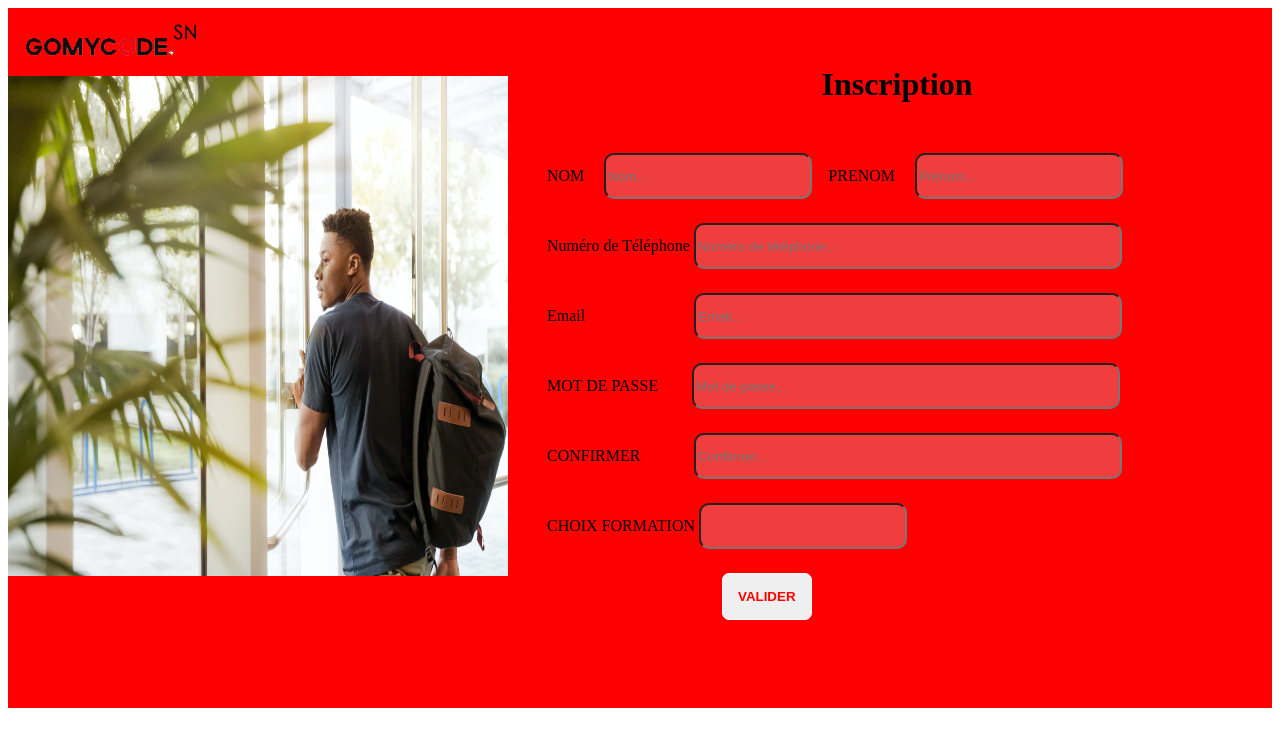
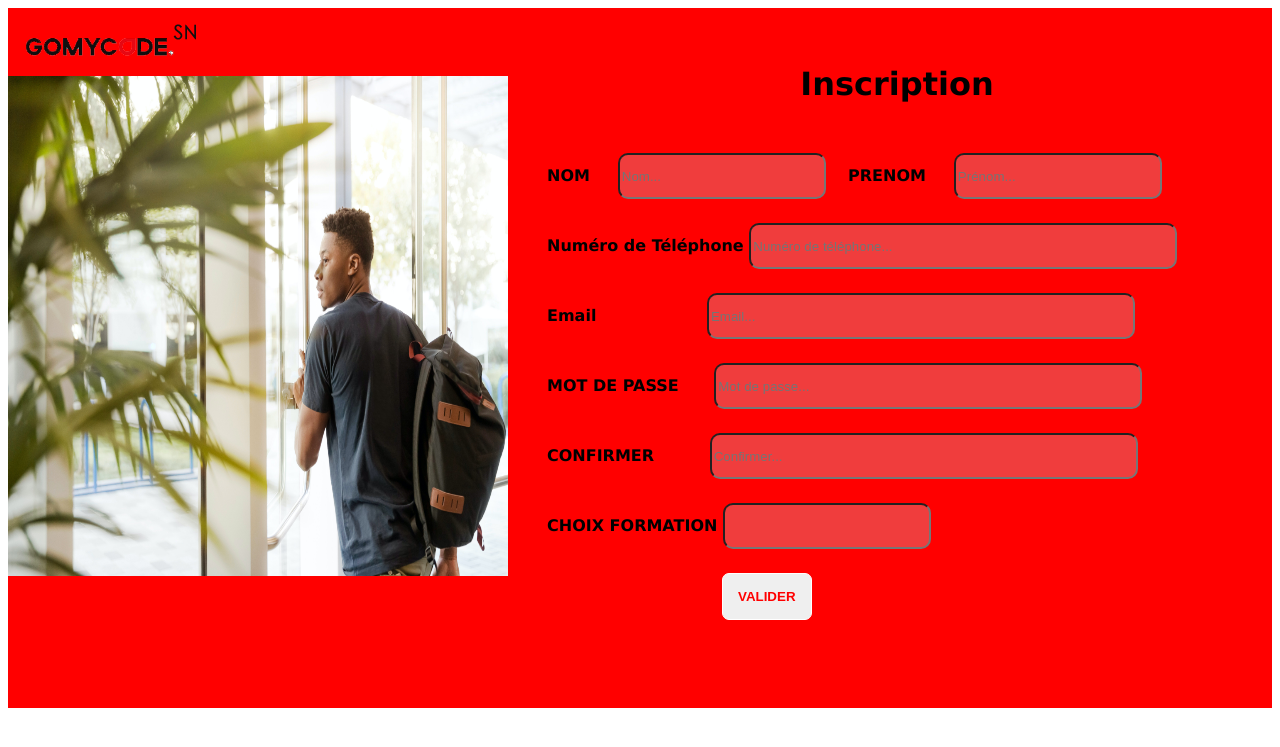
Before and after one commit to Lvmzoo-Dev/hackaton_gomycode, a PHP site: page /inscription.php in a window 1280 px wide. Shown: the top 747 px of the page. Run offline with PHP 8.4, Linux system fonts and the light colour scheme.

Commit message:
Ajout Police

```diff
--- a/css/inscription.css
+++ b/css/inscription.css
@@ -8,7 +8,8 @@
 }
 
 .form {
-
+    font-family: 'Lucida Sans';
+    font-weight: bold;
     float: right;
     width: 700px;
     padding: 20px;
```
